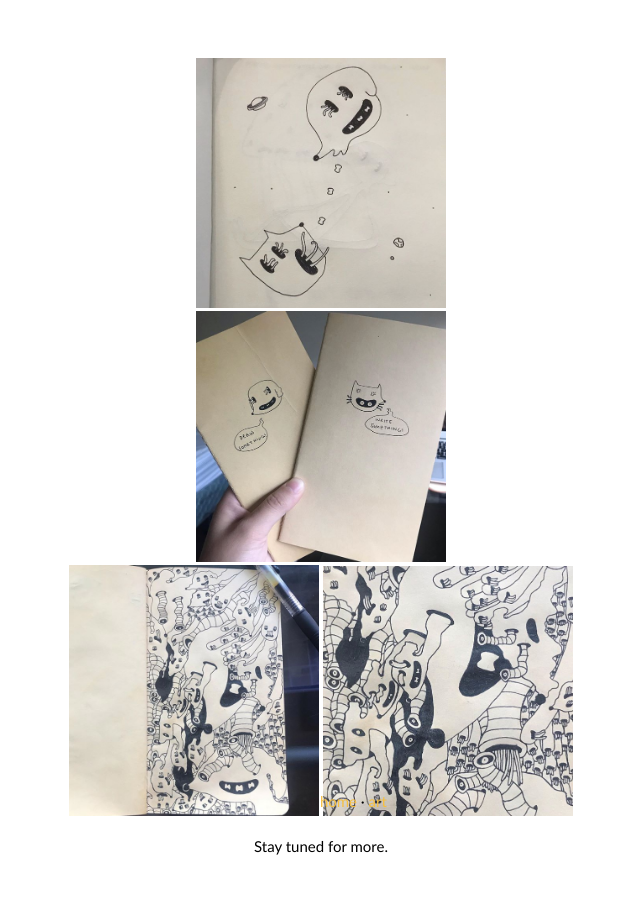
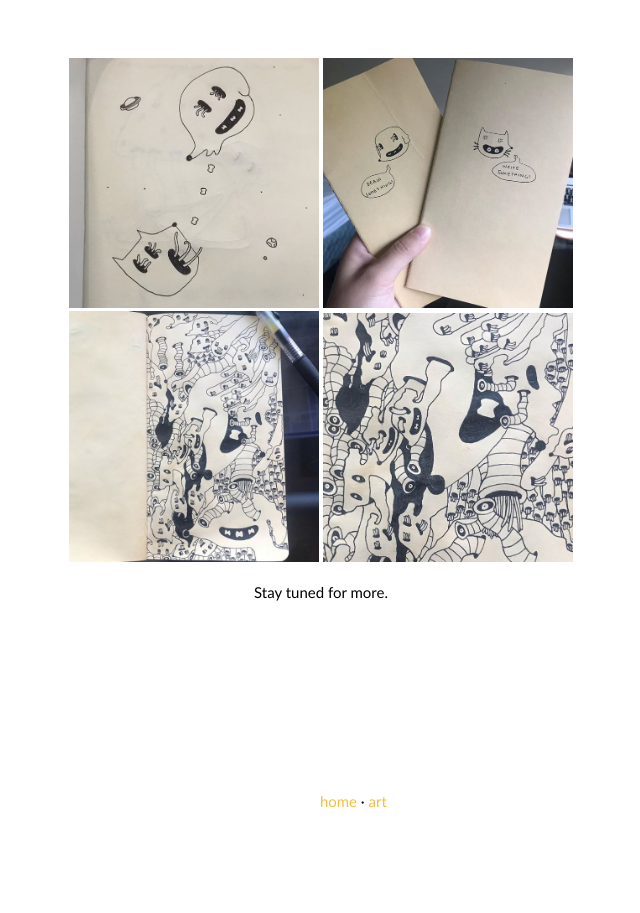
Before and after one commit to myer0432/myer0432.github.io, a Jekyll site: the page built from art.md, in a window 1280 px wide. Shown: the whole page, without its empty margins (319-959 px from the left). Built offline with Jekyll 4.4.1, drawn with Linux system fonts in a browser that asks for light colours.

Commit message:
remove extra break

```diff
--- a/_layouts/art.html
+++ b/_layouts/art.html
@@ -15,7 +15,7 @@
     <div class="wrapper">
 
       <center>
-      <img src="/assets/img/art/eat.png" width="250"></a><br>
+      <img src="/assets/img/art/eat.png" width="250"></a>
       <img src="/assets/img/art/journals.png" width="250"></a><br>
       <img src="/assets/img/art/dawgs.png" width="250"></a>
       <img src="/assets/img/art/detail.png" width="250"></a>
```
